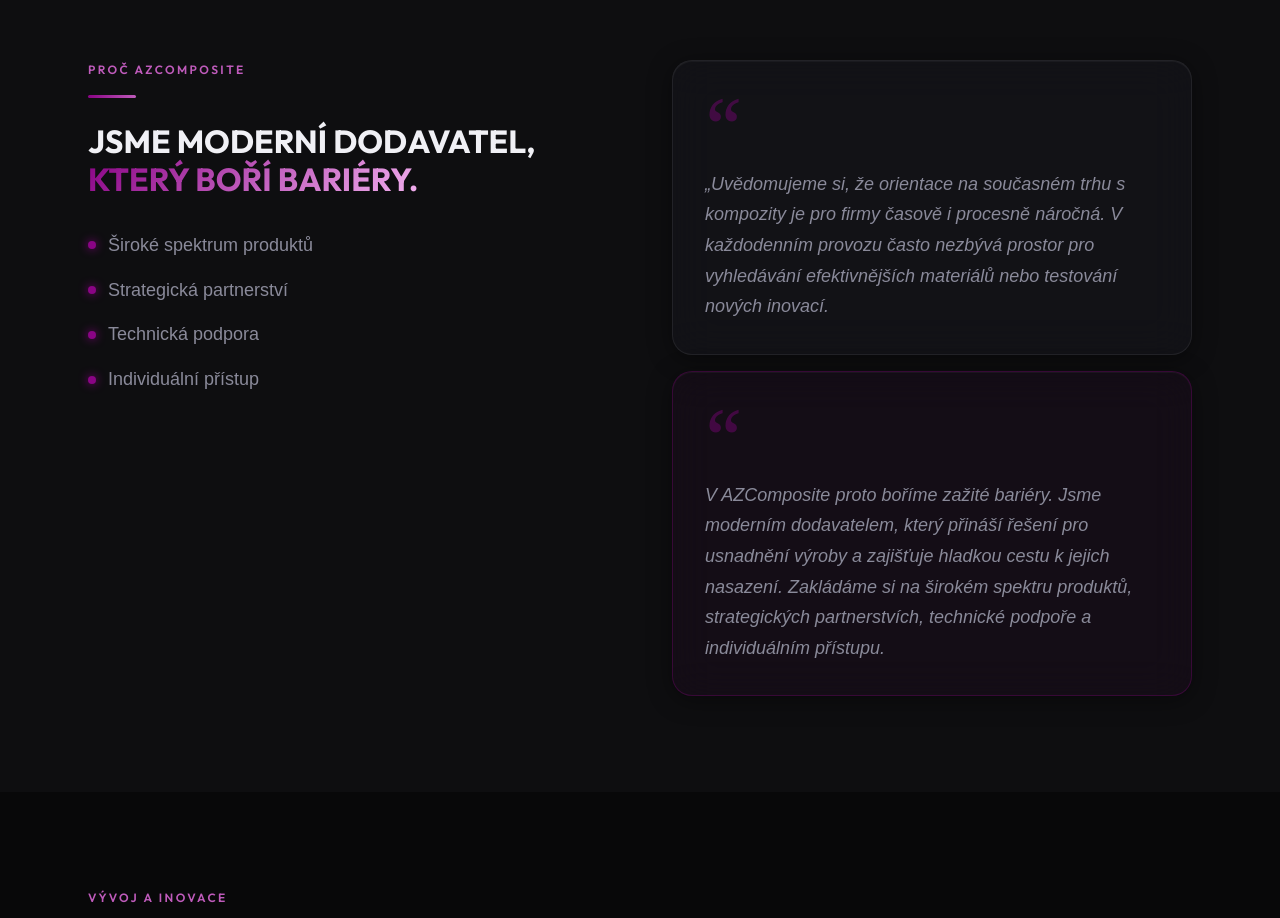
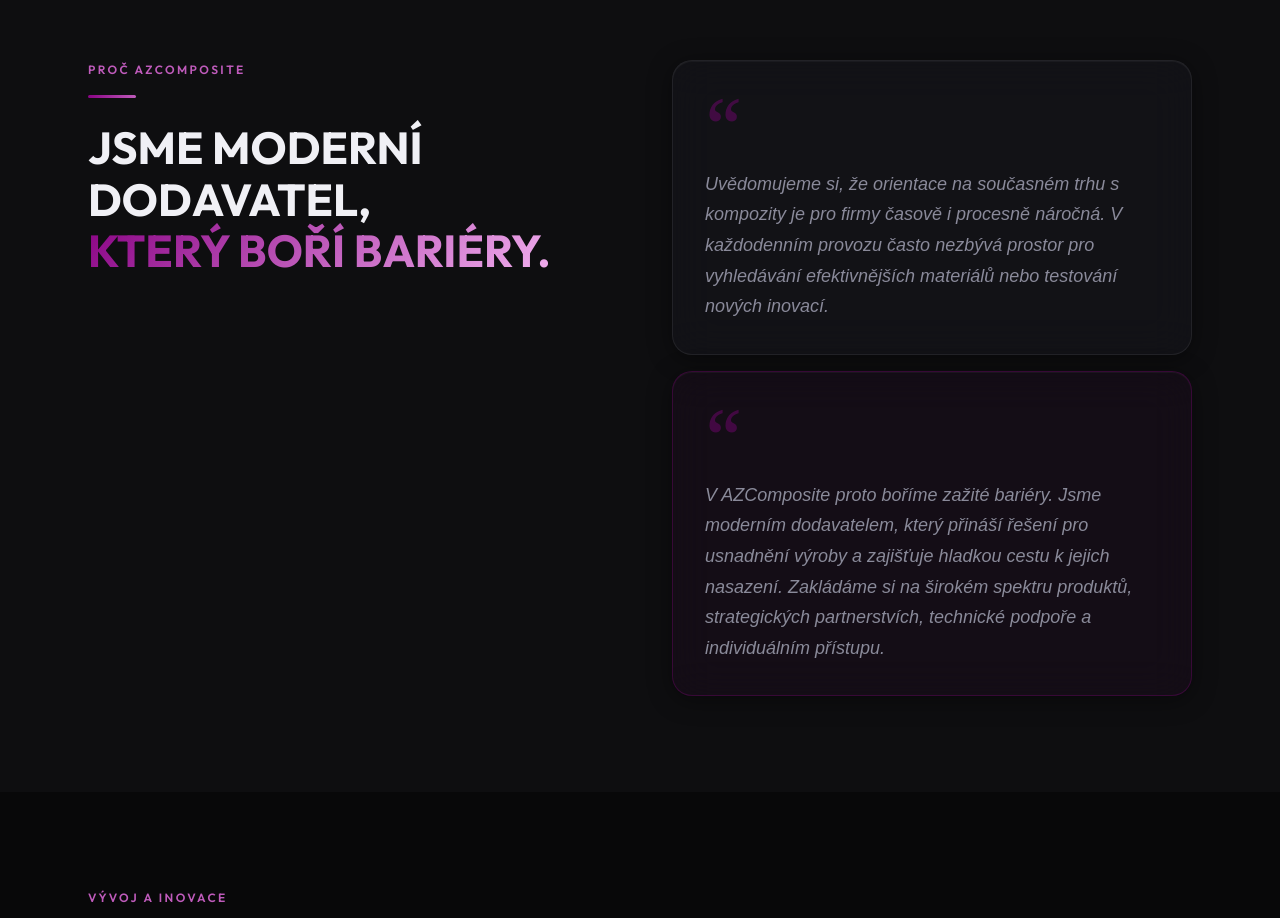
Before and after one commit to martinstar77/az-composite-web, a Next.js app: page /cs in a window 1280 px wide. Shown: the part 1140-2058 px from the top of the page. Built offline with nearby package versions, Linux system fonts and the light colour scheme; a web font is replaced by a local one.

Commit message:
style(solution): remove highlights, enlarge tagline for asymmetric layout, fix quotes

```diff
--- a/components/Solution/Solution.module.css
+++ b/components/Solution/Solution.module.css
@@ -28,36 +28,12 @@
 
 .tagline {
   font-family: var(--font-heading);
-  font-size: clamp(1.5rem, 2.5vw, 2rem);
+  font-size: clamp(1.8rem, 3.5vw, 2.8rem);
   font-weight: 700;
   text-transform: uppercase;
-  line-height: 1.2;
-  margin-bottom: var(--space-8);
+  line-height: 1.15;
+  margin-bottom: 0;
   color: var(--color-text-primary);
-}
-
-.highlights {
-  display: flex;
-  flex-direction: column;
-  gap: var(--space-4);
-}
-
-.highlight {
-  display: flex;
-  align-items: center;
-  gap: var(--space-3);
-  font-family: var(--font-body);
-  font-size: var(--text-lg);
-  color: var(--color-text-secondary);
-}
-
-.highlightDot {
-  width: 8px;
-  height: 8px;
-  border-radius: 50%;
-  background: var(--color-purple-core);
-  flex-shrink: 0;
-  box-shadow: 0 0 10px var(--color-purple-core);
 }
 
 /* Right */
--- a/components/Solution/Solution.tsx
+++ b/components/Solution/Solution.tsx
@@ -25,14 +25,6 @@
               {t("tagline1")}<br />
               <span className="text-gradient">{t("tagline2")}</span>
             </p>
-            <div className={styles.highlights}>
-              {[t("highlight1"), t("highlight2"), t("highlight3"), t("highlight4")].map((item) => (
-                <div key={item} className={styles.highlight}>
-                  <div className={styles.highlightDot} />
-                  <span>{item}</span>
-                </div>
-              ))}
-            </div>
           </div>
 
           {/* Right: Quote cards */}
--- a/messages/cs.json
+++ b/messages/cs.json
@@ -29,11 +29,7 @@
     "heading": "PROČ AZCOMPOSITE",
     "tagline1": "Jsme moderní dodavatel,",
     "tagline2": "který boří bariéry.",
-    "highlight1": "Široké spektrum produktů",
-    "highlight2": "Strategická partnerství",
-    "highlight3": "Technická podpora",
-    "highlight4": "Individuální přístup",
-    "quote1": "„Uvědomujeme si, že orientace na současném trhu s kompozity je pro firmy časově i procesně náročná. V každodenním provozu často nezbývá prostor pro vyhledávání efektivnějších materiálů nebo testování nových inovací.",
+    "quote1": "Uvědomujeme si, že orientace na současném trhu s kompozity je pro firmy časově i procesně náročná. V každodenním provozu často nezbývá prostor pro vyhledávání efektivnějších materiálů nebo testování nových inovací.",
     "quote2": "V AZComposite proto boříme zažité bariéry. Jsme moderním dodavatelem, který přináší řešení pro usnadnění výroby a zajišťuje hladkou cestu k jejich nasazení. Zakládáme si na širokém spektru produktů, strategických partnerstvích, technické podpoře a individuálním přístupu."
   },
   "innovation": {
--- a/messages/en.json
+++ b/messages/en.json
@@ -29,12 +29,8 @@
     "heading": "WHY AZCOMPOSITE",
     "tagline1": "We are a modern supplier",
     "tagline2": "breaking down barriers.",
-    "highlight1": "Wide Range of Products",
-    "highlight2": "Strategic Partnerships",
-    "highlight3": "Technical Support",
-    "highlight4": "Individual Approach",
-    "quote1": "\"We understand that navigating today's composites market is time-consuming and process-intensive for companies. In day-to-day operations, there is rarely room to search for more efficient materials or test new innovations.",
-    "quote2": "At AZComposite, we break down these barriers. We are a modern supplier that brings solutions to simplify manufacturing and ensures a smooth path to implementation. We pride ourselves on a wide range of products, strategic partnerships, technical support, and an individual approach.\""
+    "quote1": "We understand that navigating today's composites market is time-consuming and process-intensive for companies. In day-to-day operations, there is rarely room to search for more efficient materials or test new innovations.",
+    "quote2": "At AZComposite, we break down these barriers. We are a modern supplier that brings solutions to simplify manufacturing and ensures a smooth path to implementation. We pride ourselves on a wide range of products, strategic partnerships, technical support, and an individual approach."
   },
   "innovation": {
     "heading": "DEVELOPMENT & INNOVATION",
```
